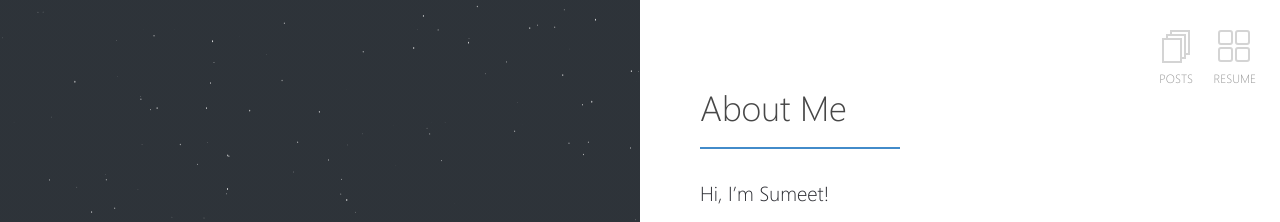
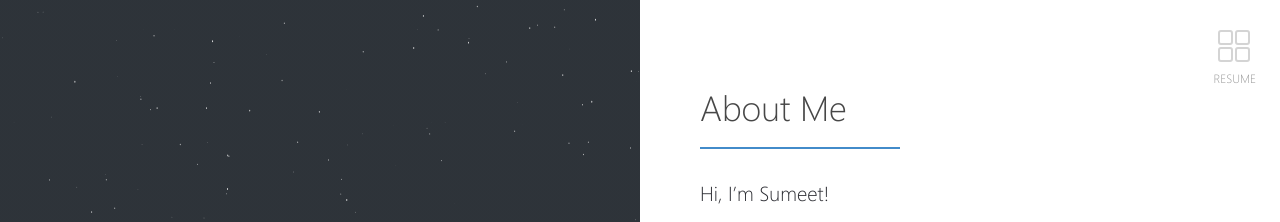
Before and after one commit to sumeet-bansal/sumeet-bansal.github.io, a Jekyll site: the page built from index.md, in a window 1280 px wide. Shown: the top 222 px of the page. Built offline with Jekyll 4.4.1, drawn with Linux system fonts in a browser that asks for light colours; our own code applies the rules of GitHub Pages for plain Markdown files.

Commit message:
Update navbar.html

```diff
--- a/_includes/navbar.html
+++ b/_includes/navbar.html
@@ -1,5 +1,3 @@
-<a href="{{ site.url }}/posts" title="posts" class="posts-menu-icon"></a>
-<span class="icon-link posts-link">POSTS</span>
 <a href="{{ site.url }}/resume" title="resume" class="resume-menu-icon">
 	<span></span>
 </a>
```
